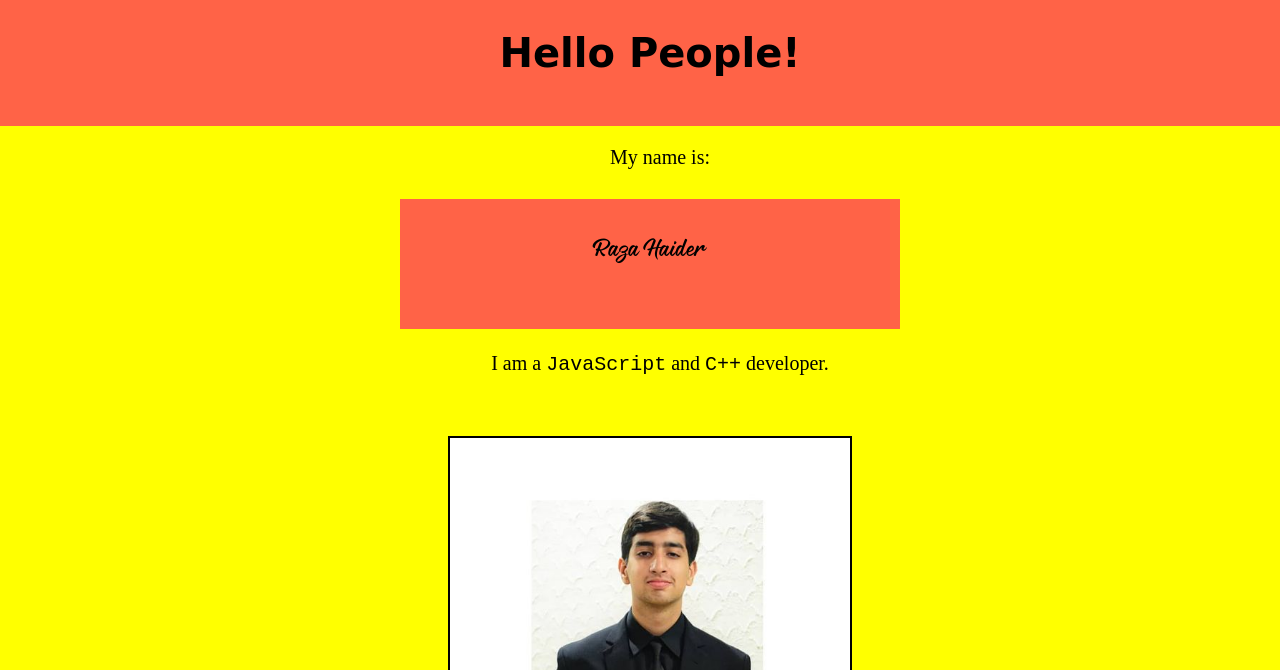
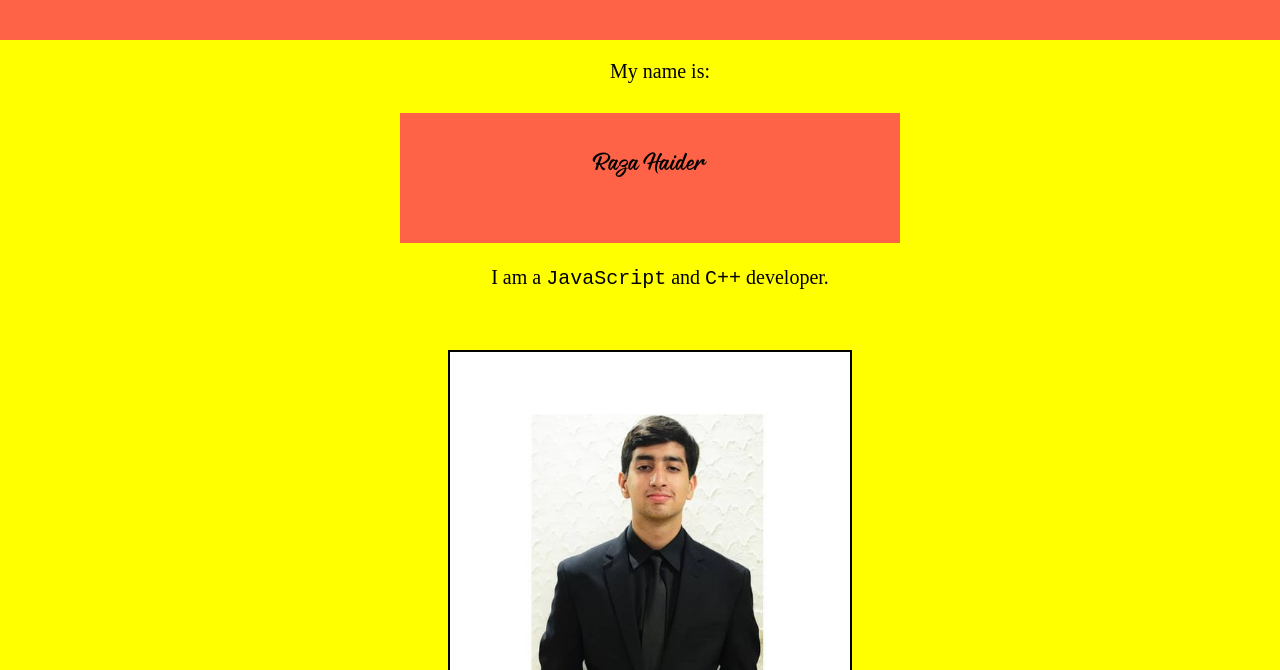
Before and after one commit to dork-writes/responsive, a plain HTML site: page index.html in a window 1280 px wide. Shown: the top 670 px of the page. Drawn offline with Linux system fonts and the light colour scheme.

Commit message:
Update index.html

```diff
--- a/index.html
+++ b/index.html
@@ -8,7 +8,6 @@
     <link rel = "stylesheet" href = "style.css">
 </head>
 <body>
-    <h1 style = "text-align: center">Hello People!</h1>
     <div class = "wrapper">
         <p>My name is: <br><span id = "dd">Raza Haider</span> <br>I am a <span class = "m">JavaScript</span> and <span class = "m">C++</span> developer.</p>
         <img id = "amazing" src = "33.png">
```
